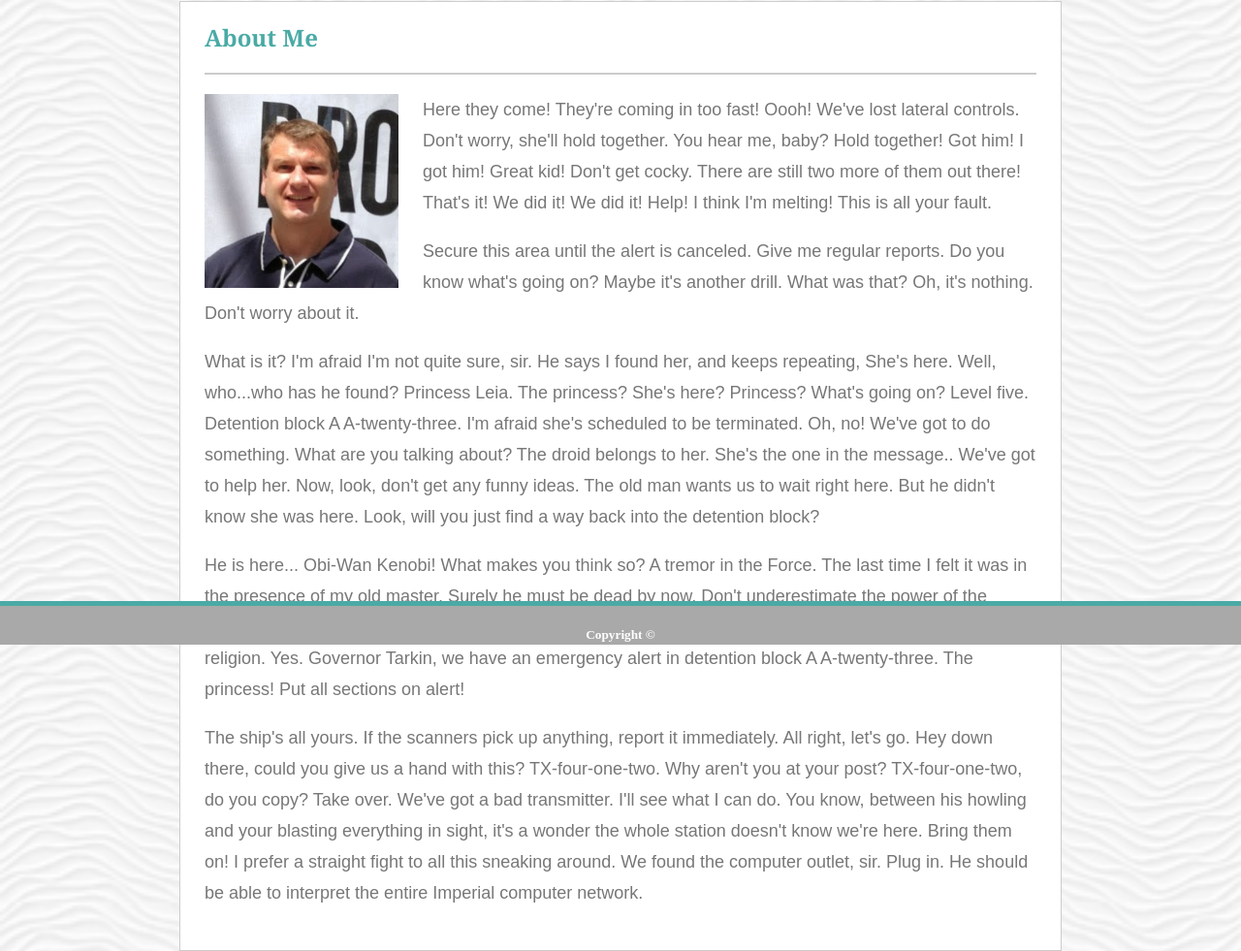
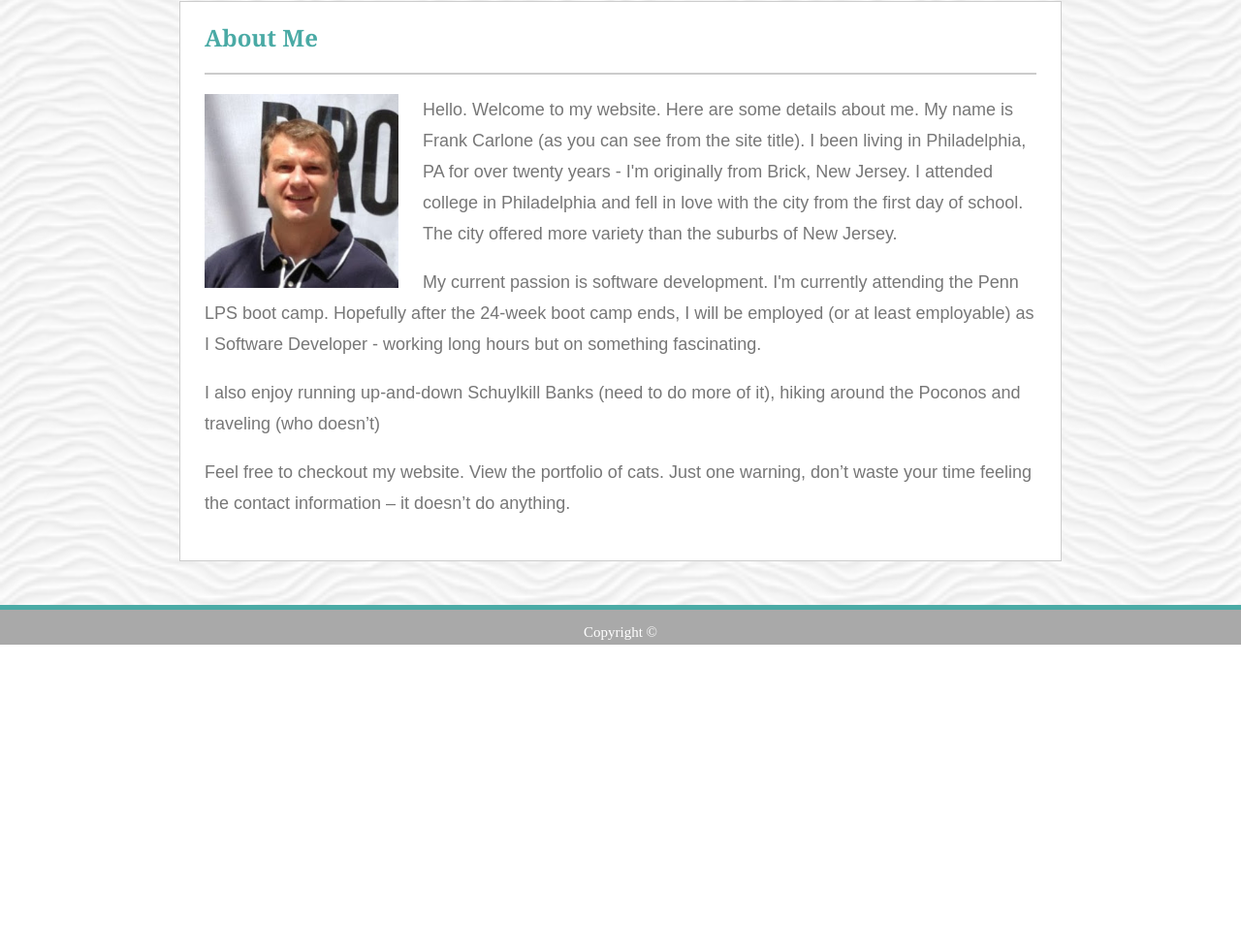
Before and after one commit to fcarlone/Basic-Portfolio, a plain HTML site: page index.html in a window 1280 px wide. Shown: the part 135-1116 px from the top of the page at 97% size. After the commit the page ends 800 px from the top, so only its background shows below. Drawn offline with Linux system fonts and the light colour scheme.

Commit message:
edit footer styling

```diff
--- a/css/style.css
+++ b/css/style.css
@@ -109,23 +109,6 @@ hr {
   line-height: 32px;
 }
 
-footer {
-  position: fixed;
-  bottom: 0;
-  width: 100%;
-  padding-bottom: 2px;
-  border-top: solid #4aaaa5 5px;
-  background: darkgrey;
-  margin: 0;
-  color: white;
-  text-align: center;
-  margin-bottom: 0;
-}
-
-h5 {
-  margin-bottom: 0;
-}
-
 label {
   display: block;
 }
@@ -189,3 +172,19 @@ img:hover {
   background: white;
   color: #4aaaa5;
 }
+
+footer {
+  position: fixed;
+  bottom: 0;
+  width: 100%;
+  border-top: solid #4aaaa5 5px;
+  background: darkgrey;
+  margin: 0;
+  color: white;
+  text-align: center;
+}
+
+footer p {
+  font-size: 15px;
+  margin-bottom: 4px;
+}
--- a/index.html
+++ b/index.html
@@ -31,57 +31,31 @@
       <div class="about-border">
         <h1 class="about-title">About Me</h1>
         <hr>
-        <img class="bio-image" src="./images/Copy of fcarlone-pic.jpg" alt="Frank Carlone" height="200px" width="200px">
+        <img class="bio-image" src="./images/fcarlone-pic.jpg" alt="Frank Carlone" height="200" width="200">
         <p>
-          Here they come! They're coming in too fast! Oooh! We've lost lateral controls. Don't worry, she'll hold
-          together.
-          You hear me, baby? Hold together! Got him! I got him! Great kid! Don't get cocky. There are still two more of
-          them out there! That's it! We did it! We did it! Help! I think I'm melting! This is all your fault.
+          Hello. Welcome to my website. Here are some details about me. My name is Frank Carlone (as you can see from
+          the site title). I been living in Philadelphia, PA for over twenty years - I'm originally from Brick, New
+          Jersey. I attended college in Philadelphia and fell in love with the city from the first day of school. The
+          city offered more variety than the suburbs of New Jersey.
         </p>
         <p>
-          Secure this area until the alert is canceled. Give me regular reports. Do you know what's going on? Maybe
-          it's
-          another drill. What was that? Oh, it's nothing. Don't worry about it.
+          My current passion is software development. I'm currently attending the Penn LPS boot camp. Hopefully after
+          the 24-week boot camp ends, I will be employed (or at least employable) as I Software Developer - working long
+          hours but on something fascinating.
         </p>
         <p>
-          What is it? I'm afraid I'm not quite sure, sir. He says I found her, and keeps repeating, She's here. Well,
-          who...who has he found? Princess Leia. The princess? She's here? Princess? What's going on? Level five.
-          Detention
-          block A A-twenty-three. I'm afraid she's scheduled to be terminated. Oh, no! We've got to do something. What
-          are
-          you talking about? The droid belongs to her. She's the one in the message.. We've got to help her. Now, look,
-          don't get any funny ideas. The old man wants us to wait right here. But he didn't know she was here. Look,
-          will
-          you just find a way back into the detention block?
+          I also enjoy running up-and-down Schuylkill Banks (need to do more of it), hiking around the Poconos and
+          traveling (who doesn’t)
         </p>
         <p>
-          He is here... Obi-Wan Kenobi! What makes you think so? A tremor in the Force. The last time I felt it was in
-          the
-          presence of my old master. Surely he must be dead by now. Don't underestimate the power of the Force. The
-          Jedi
-          are
-          extinct, their fire has gone out of the universe. You, my friend, are all that's left of their religion. Yes.
-          Governor Tarkin, we have an emergency alert in detention block A A-twenty-three. The princess! Put all
-          sections
-          on
-          alert!
-        </p>
-        <p>
-          The ship's all yours. If the scanners pick up anything, report it immediately. All right, let's go. Hey down
-          there, could you give us a hand with this? TX-four-one-two. Why aren't you at your post? TX-four-one-two, do
-          you
-          copy? Take over. We've got a bad transmitter. I'll see what I can do. You know, between his howling and your
-          blasting everything in sight, it's a wonder the whole station doesn't know we're here. Bring them on! I
-          prefer
-          a
-          straight fight to all this sneaking around. We found the computer outlet, sir. Plug in. He should be able to
-          interpret the entire Imperial computer network.
+          Feel free to checkout my website. View the portfolio of cats. Just one warning, don’t waste your time feeling
+          the contact information – it doesn’t do anything.
         </p>
       </div>
     </section>
   </div>
   <footer>
-    <h5>Copyright &copy;</h5>
+    <p>Copyright &copy;</p>
   </footer>
 </body>
 
```
Also changed, not shown: contact.html (+1 -1 lines), portfolio.html (+5 -1 lines), images/fcarlone-pic.jpg (renamed from images/Copy of fcarlone-pic.jpg).
